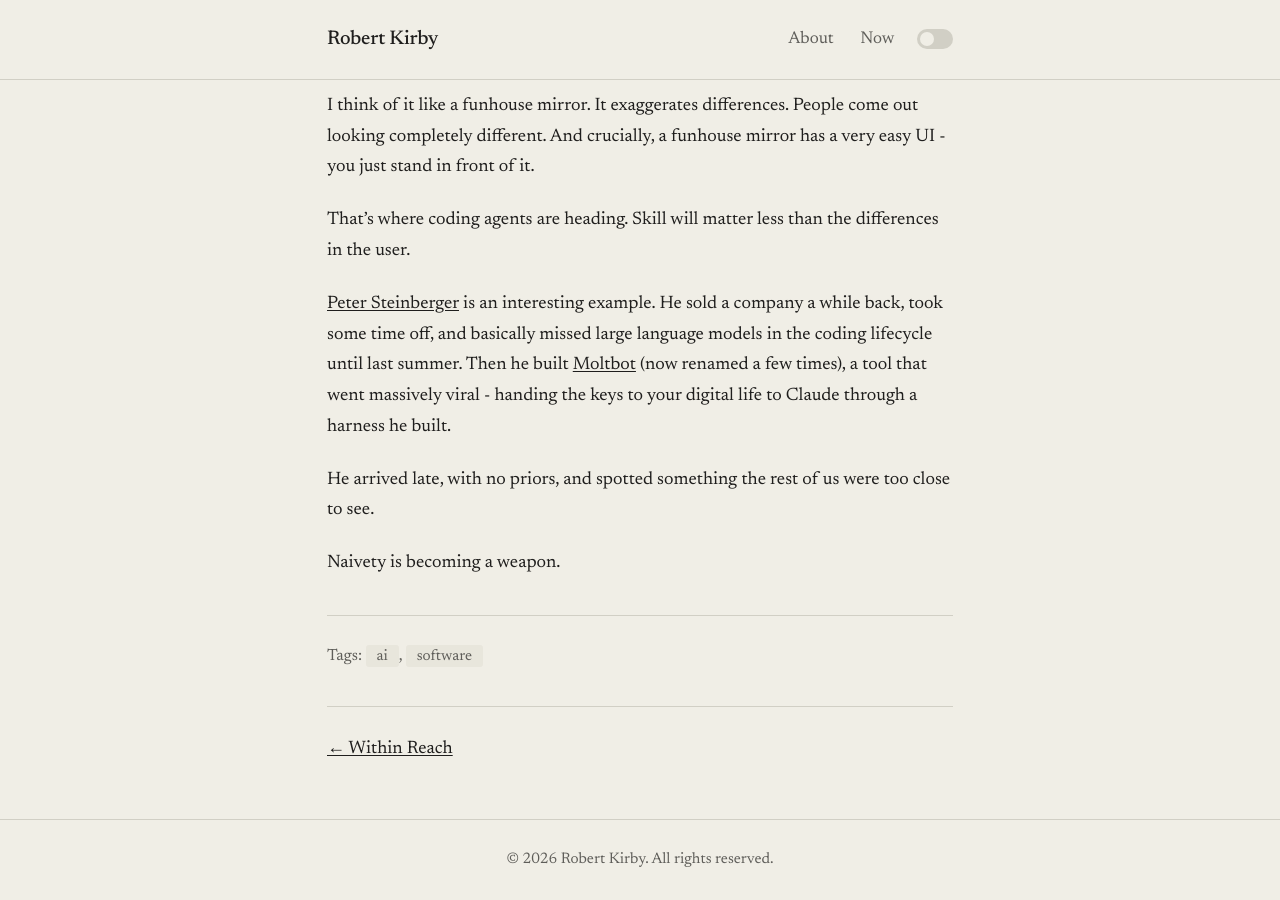
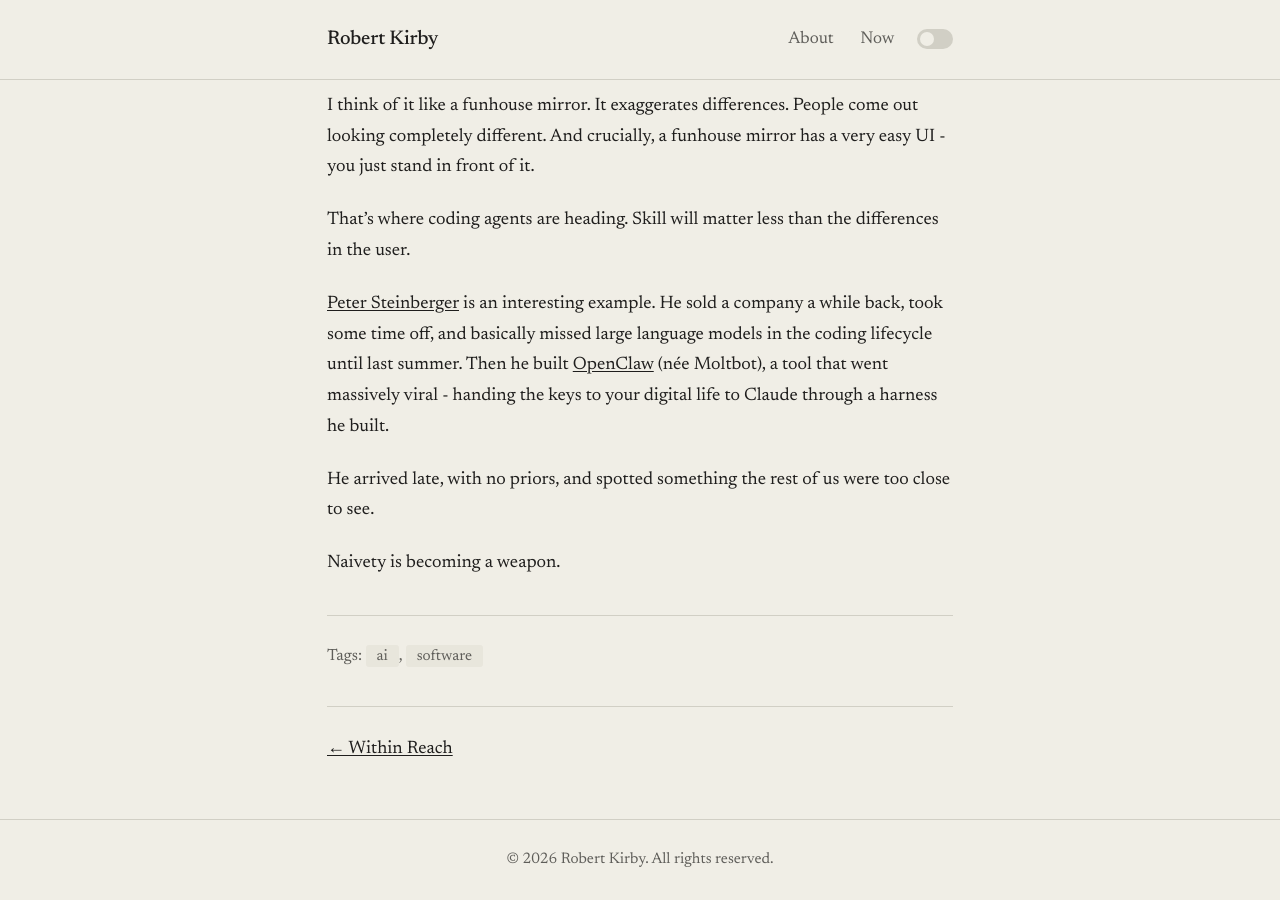
Before and after one commit to rob137/rob137.github.io, a Jekyll site: the page built from _posts/2026-02-09-funhouse-mirror.md, in a window 1280 px wide and 900 px high, scrolled down 1829 px. Built offline with Jekyll 4.4.1, drawn with Linux system fonts in a browser that asks for light colours.

Commit message:
Update to OpenClaw (current name)
Co-Authored-By: Claude Opus 4.5 <noreply@anthropic.com>

```diff
--- a/_posts/2026-02-09-funhouse-mirror.md
+++ b/_posts/2026-02-09-funhouse-mirror.md
@@ -33,7 +33,7 @@ I think of it like a funhouse mirror. It exaggerates differences. People come ou
 
 That's where coding agents are heading. Skill will matter less than the differences in the user.
 
-[Peter Steinberger](https://steipete.com/) is an interesting example. He sold a company a while back, took some time off, and basically missed large language models in the coding lifecycle until last summer. Then he built [Moltbot](https://github.com/steipete/macos-automator-mcp) (now renamed a few times), a tool that went massively viral - handing the keys to your digital life to Claude through a harness he built.
+[Peter Steinberger](https://steipete.com/) is an interesting example. He sold a company a while back, took some time off, and basically missed large language models in the coding lifecycle until last summer. Then he built [OpenClaw](https://github.com/openclaw/openclaw) (née Moltbot), a tool that went massively viral - handing the keys to your digital life to Claude through a harness he built.
 
 He arrived late, with no priors, and spotted something the rest of us were too close to see.
 
```
